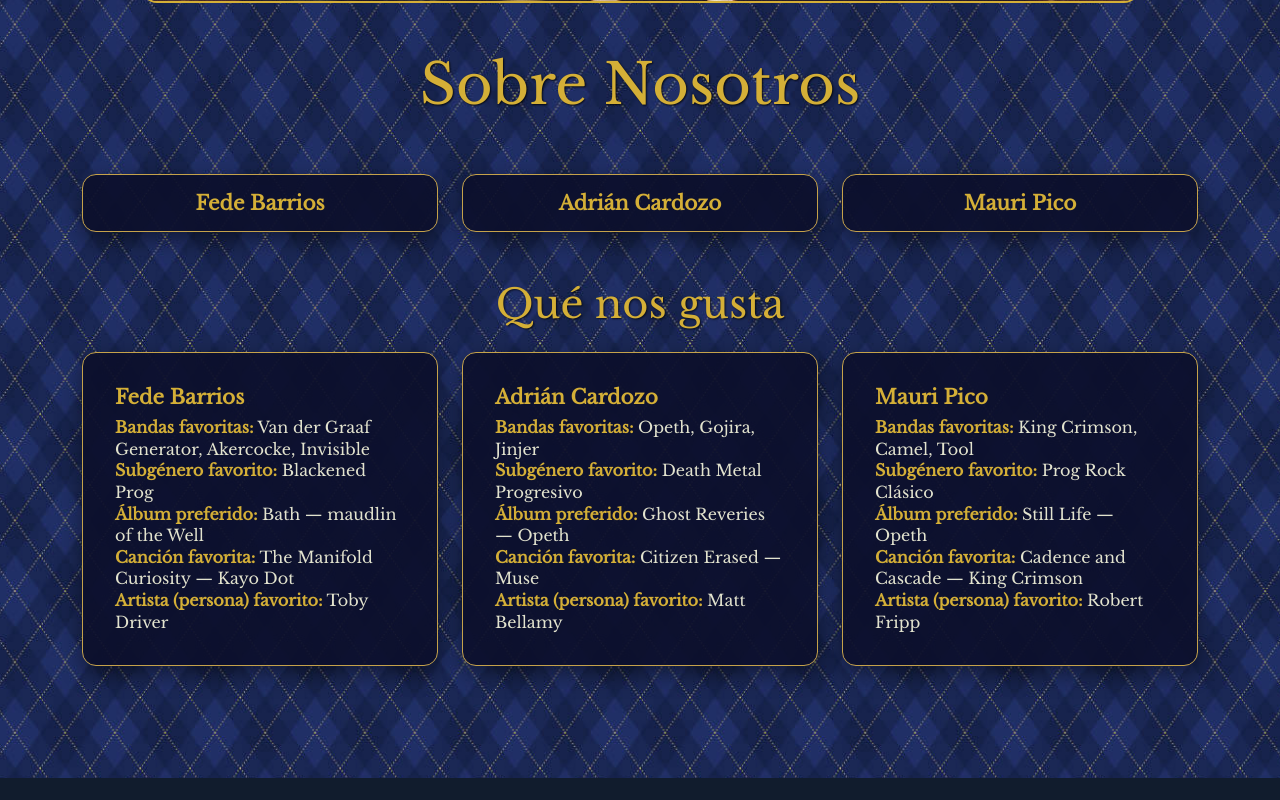
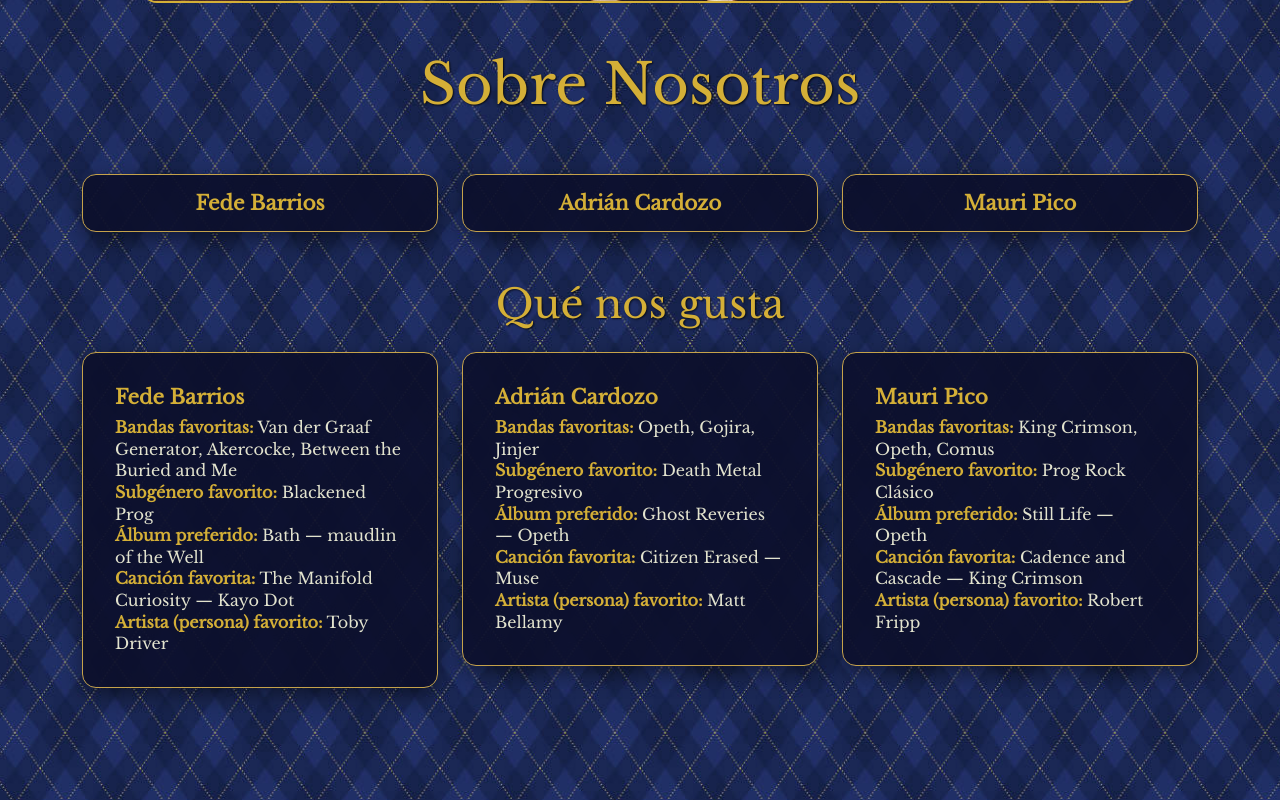
Before and after one commit to Fedebarriosd/progheads, a React (Create React App) app: page /about_us in a window 1280 px wide. Shown: the part 935-1735 px from the top of the page. Before the commit the page ends 1713 px from the top, so only its background shows below. Built offline with nearby package versions, Linux system fonts and the light colour scheme.

Commit message:
Updated AboutUs favBands and Adri's description

```diff
--- a/src/pages/AboutUs.jsx
+++ b/src/pages/AboutUs.jsx
@@ -12,7 +12,7 @@
     image: "/images/Fede.jpg",
     description:
       "Soy el creador y administrador de Progheads. Estudiante de Ingeniería Informática y apasionado del progresivo más oscuro. Si te gusta la página web significa mucho para mí!",
-    favBands: ["Van der Graaf Generator", "Akercocke", "Invisible"],
+    favBands: ["Van der Graaf Generator", "Akercocke", "Between the Buried and Me"],
     favAlbum: "Bath — maudlin of the Well",
     favSong: "The Manifold Curiosity — Kayo Dot",
     favArtist: "Toby Driver",
@@ -23,7 +23,7 @@
     name: "Adrián Cardozo",
     image: "/images/Adrian.jpg",
     description:
-      "Hola, soy Adri. Diseñador gráfico y guitarrista en Suspiria. Los posts más lindos de Progheads son obra mía.",
+      "Hola, soy Adri. Diseñador gráfico y guitarrista en Suspiria. Me encargo de la parte visual de Progheads.",
     favBands: ["Opeth", "Gojira", "Jinjer"],
     favAlbum: "Ghost Reveries — Opeth",
     favSong: "Citizen Erased — Muse",
@@ -36,7 +36,7 @@
     image: "/images/Mauri.jpg",
     description:
       "Soy Mauri, un apasionado del rock progresivo y la música en general. De entre los 3 soy el más variado en cuanto a gustos, pero siempre llevo al prog clásico en el corazón <3.",
-    favBands: ["King Crimson", "Camel", "Tool"],
+    favBands: ["King Crimson", "Opeth", "Comus"],
     favAlbum: "Still Life — Opeth",
     favSong: "Cadence and Cascade — King Crimson",
     favArtist: "Robert Fripp",
```
